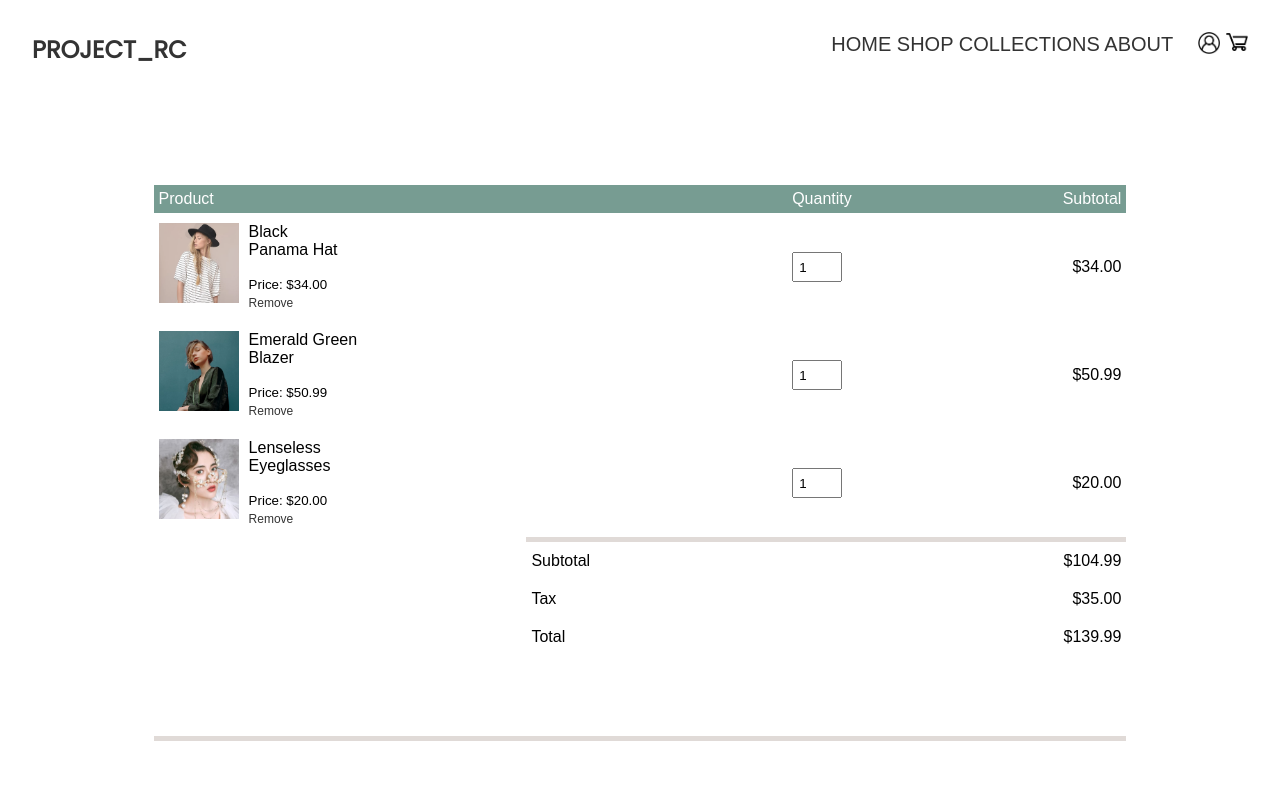
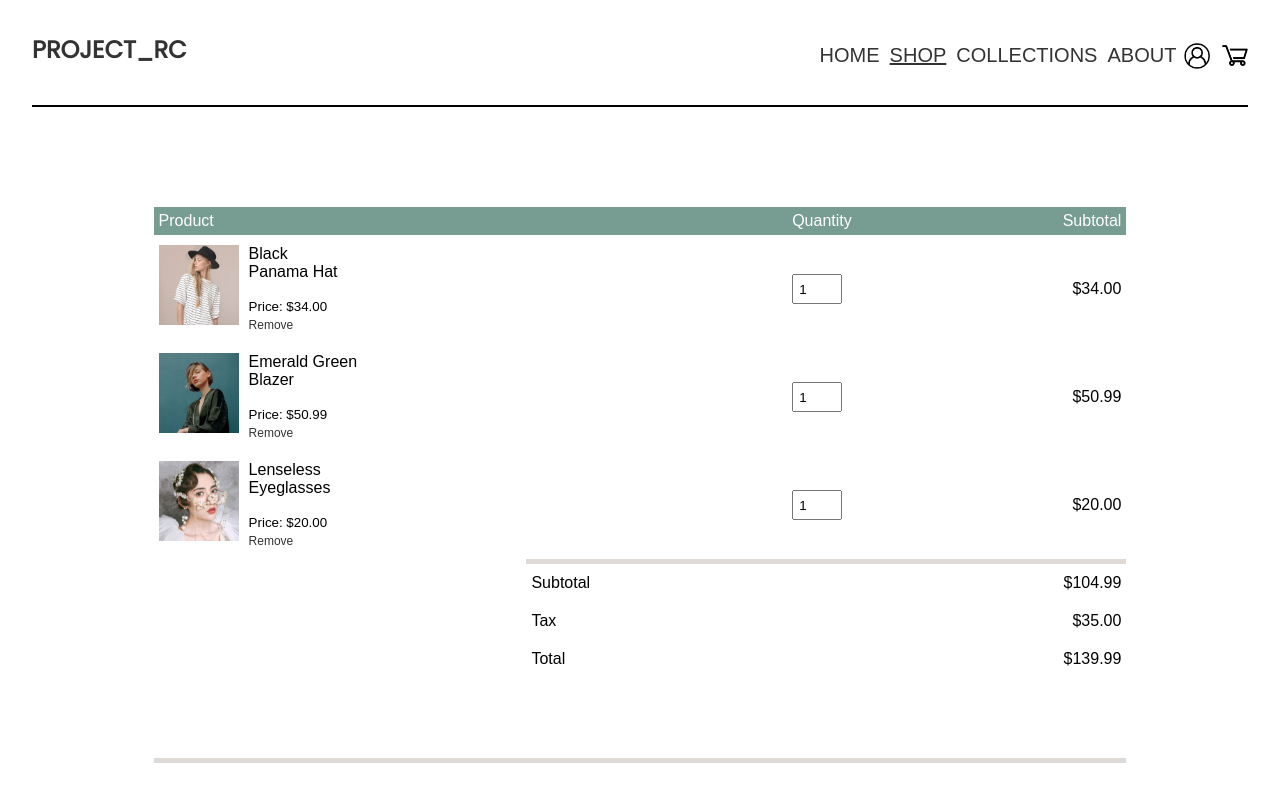
Before and after one commit to mhyuk/IAT339-Project, a plain HTML site: page cart.html in a window 1280 px wide. Shown: the top 800 px of the page. Drawn offline with Linux system fonts and the light colour scheme.

Commit message:
Linked cart page to main css

```diff
--- a/cart.html
+++ b/cart.html
@@ -6,9 +6,9 @@
     <meta charset="utf-8">
     <title>Project_RC (Real Clothes) - Style Guide</title>
 
+    <link href="css/main.css" rel="stylesheet">
     <link href="Style Guide/css/main.css" rel="stylesheet">
     <link href="Style Guide/css/flexbox.css" rel="stylesheet">
-    <link href="Style Guide/css/main.css" rel="stylesheet">
     <link href="https://fonts.googleapis.com/css2?family=Open+Sans&display=swap" rel="stylesheet">
     <link href="https://fonts.googleapis.com/css2?family=Sen&display=swap" rel="stylesheet">
     <link href="https://fonts.googleapis.com/css2?family=Lato&display=swap" rel="stylesheet">
@@ -25,16 +25,21 @@
     <div style="float:left; font-size: 1.5em; font-weight: bold;" class="mainFont"><a href="index.html">PROJECT_RC</a></div>
 
     <nav style="float:right;">
-        <div class="navbar">
-          <a href="index.html">HOME</a>
-          <a href="product.html">SHOP</a>
-          <a href="collectionUpdated.html">COLLECTIONS</a>
-          <a href="about.html">ABOUT</a>
+        <ul class="navbar" id="MenuItems">
+          <li><a href="index.html">HOME</a></li>
+          <li><a class="active" href="product.html">SHOP</a></li>
+          <li><a href="collectionUpdated.html">COLLECTIONS</a></li>
+          <li><a href="about.html">ABOUT</a></li>
+          </ul>
           <a href="#"><img src="Style Guide/img/account.png" style="margin-left: 1em;" class="icon" alt="Account"></a>
           <a href="cart.html"><img src="Style Guide/img/cart.png" style="margin-bottom: -0px;" class="icon" alt="Cart"></a>
-        </div>
+
+        <div class="menu-btn menu-icon" onclick="menutoggle()">
+          <div class="menu-btn_burger"></div>
       </nav>
 <div style="clear: both;"></div><br>
+
+    <section class="element">
 
 
   <!-- START OF CHECKOUT/CART PAGE: by Sunita-->
```
Also changed, not shown: about.html (line endings or trailing spaces).
